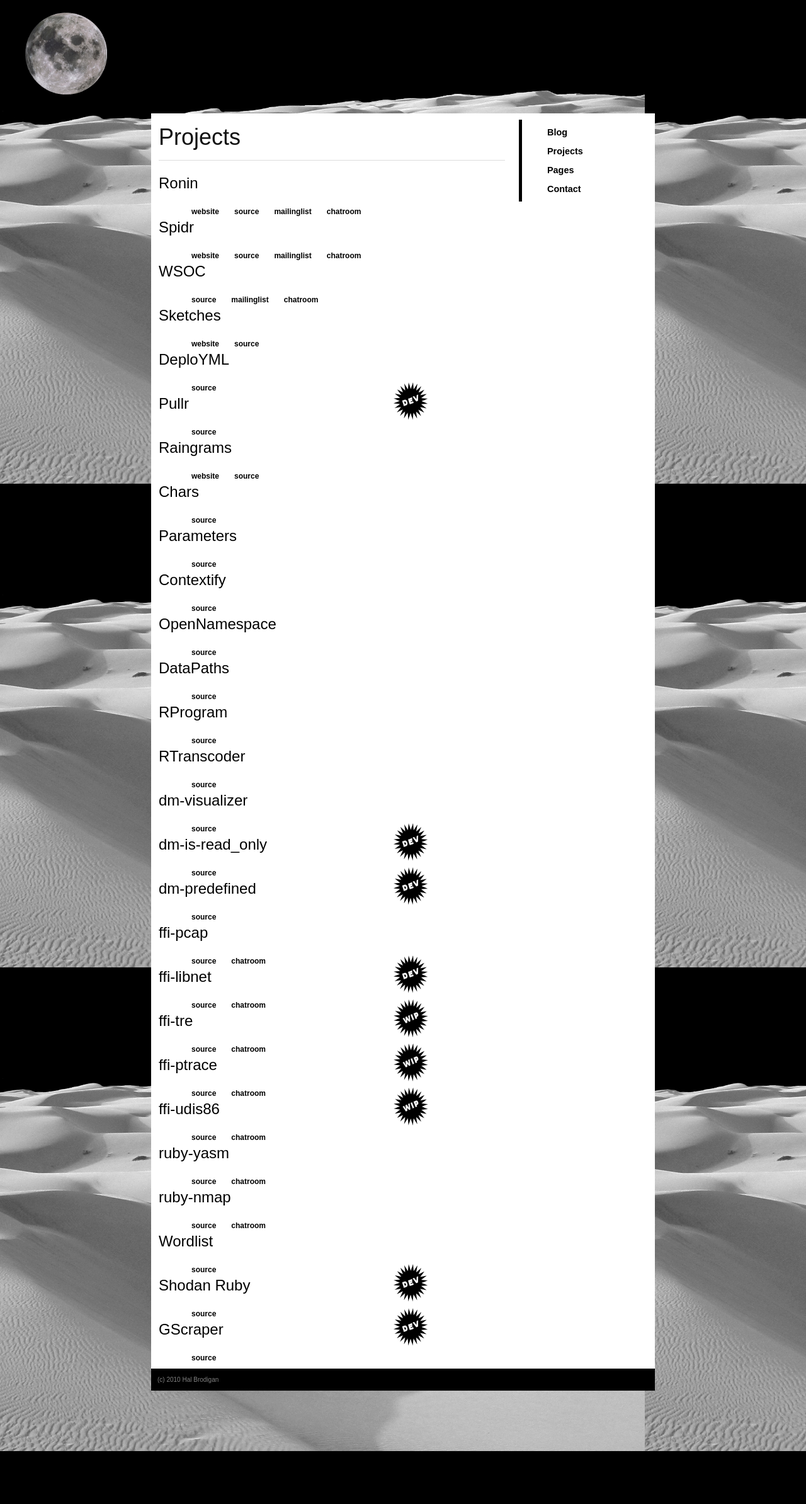
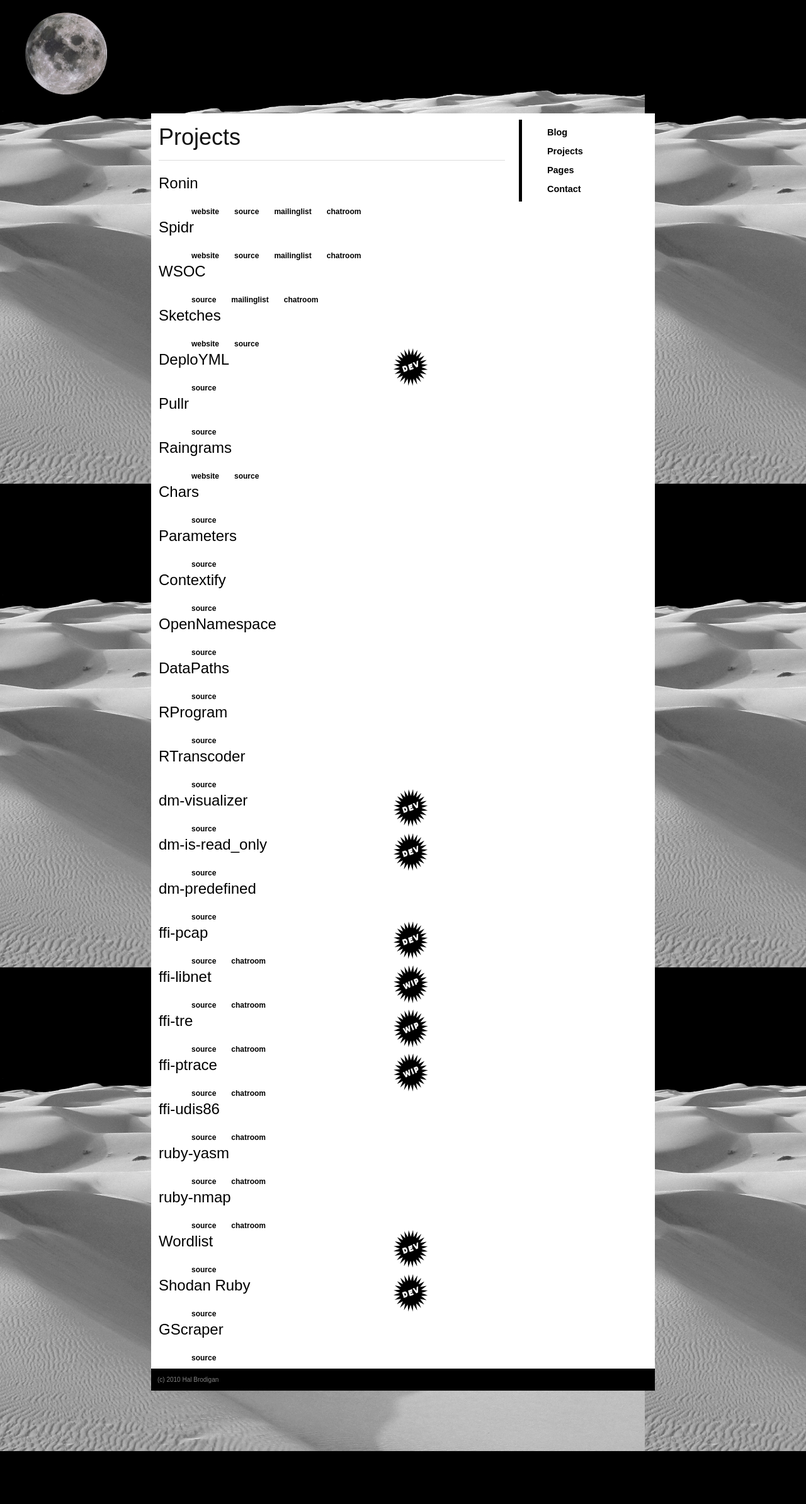
Before and after one commit to postmodern/postmodern.github.io, a Jekyll site: the page built from projects.html, in a window 1280 px wide. Shown: the whole page at 63% size. Built offline with Jekyll 4.4.1, drawn with Linux system fonts in a browser that asks for light colours.

Commit message:
Made sure the Project Badges line up with the project titles.

```diff
--- a/css/projects.css
+++ b/css/projects.css
@@ -2,7 +2,7 @@
 	height: 70px;
 }
 
-div.project > img.badge {
+div.project img.badge {
 	float: right;
 	width: 60px;
 	height: 60px;
--- a/projects.html
+++ b/projects.html
@@ -9,15 +9,17 @@
 
 {% for project in site.projects %}
 <div class="project span-11">
+  <h2>
     {% if project.website != null %}
-  <h2><a href="{{ project.website }}">{{ project.name }}</a></h2>
+    <a href="{{ project.website }}">{{ project.name }}</a>
     {% else if project.source != null %}
-  <h2><a href="{{ project.source }}">{{ project.name }}</a></h2>
+    <a href="{{ project.source }}">{{ project.name }}</a>
     {% endif %}
 
     {% if project.status != null %}
     <img class="badge" src="/images/{{ project.status }}_badge.png" />
     {% endif %}
+  </h2>
 
   <ol class="links">
     {% if project.website != null %}
```
Lines whose indentation alone changed are shown as unchanged.
